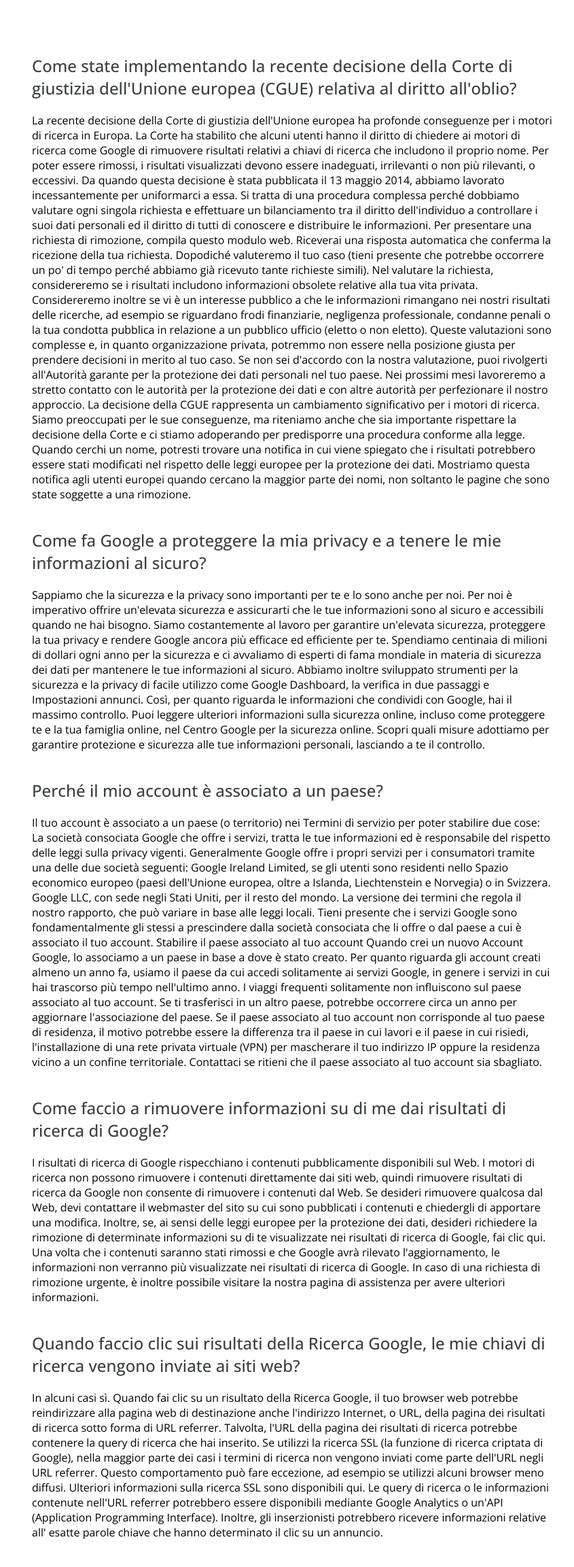
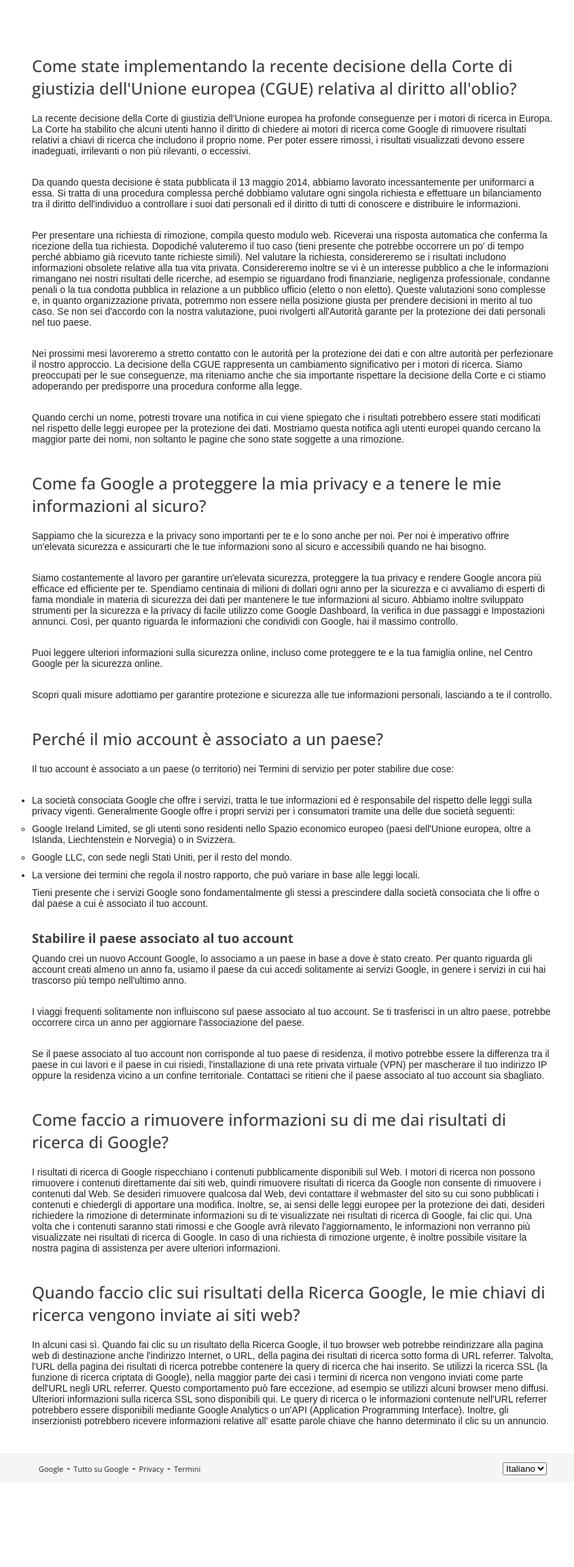
Before and after one commit to MarcoPorcaro1987/php-google-faq, a PHP site: page / in a window 1280 px wide. Shown: the part 108-2413 px from the top of the page at 68% size, without its empty margins (209-1054 px from the left). After the commit the page ends 2278 px from the top, so only its background shows below. Run offline with PHP 8.4, Linux system fonts and the light colour scheme.

Commit message:
Aggiunto stile

```diff
--- a/index.php
+++ b/index.php
@@ -2,50 +2,56 @@
     $faq = [
         [
             "domanda" => "Come state implementando la recente decisione della Corte di giustizia dell'Unione europea (CGUE) relativa al diritto all'oblio?",
-            "risposta" => "La recente decisione della Corte di giustizia dell'Unione europea ha profonde conseguenze per i motori di ricerca in Europa. La Corte ha stabilito che alcuni utenti hanno il diritto di chiedere ai motori di ricerca come Google di rimuovere risultati relativi a chiavi di ricerca che includono il proprio nome. Per poter essere rimossi, i risultati visualizzati devono essere inadeguati, irrilevanti o non più rilevanti, o eccessivi.
+            "risposta" => "<p>La recente decisione della Corte di giustizia dell'Unione europea ha profonde conseguenze per i motori di ricerca in Europa. La Corte ha stabilito che alcuni utenti hanno il diritto di chiedere ai motori di ricerca come Google di rimuovere risultati relativi a chiavi di ricerca che includono il proprio nome. Per poter essere rimossi, i risultati visualizzati devono essere inadeguati, irrilevanti o non più rilevanti, o eccessivi.
+            </p>
 
-            Da quando questa decisione è stata pubblicata il 13 maggio 2014, abbiamo lavorato incessantemente per uniformarci a essa. Si tratta di una procedura complessa perché dobbiamo valutare ogni singola richiesta e effettuare un bilanciamento tra il diritto dell'individuo a controllare i suoi dati personali ed il diritto di tutti di conoscere e distribuire le informazioni.
+            <p>Da quando questa decisione è stata pubblicata il 13 maggio 2014, abbiamo lavorato incessantemente per uniformarci a essa. Si tratta di una procedura complessa perché dobbiamo valutare ogni singola richiesta e effettuare un bilanciamento tra il diritto dell'individuo a controllare i suoi dati personali ed il diritto di tutti di conoscere e distribuire le informazioni.</p>
 
-            Per presentare una richiesta di rimozione, compila questo modulo web. Riceverai una risposta automatica che conferma la ricezione della tua richiesta. Dopodiché valuteremo il tuo caso (tieni presente che potrebbe occorrere un po' di tempo perché abbiamo già ricevuto tante richieste simili). Nel valutare la richiesta, considereremo se i risultati includono informazioni obsolete relative alla tua vita privata. Considereremo inoltre se vi è un interesse pubblico a che le informazioni rimangano nei nostri risultati delle ricerche, ad esempio se riguardano frodi finanziarie, negligenza professionale, condanne penali o la tua condotta pubblica in relazione a un pubblico ufficio (eletto o non eletto). Queste valutazioni sono complesse e, in quanto organizzazione privata, potremmo non essere nella posizione giusta per prendere decisioni in merito al tuo caso. Se non sei d'accordo con la nostra valutazione, puoi rivolgerti all'Autorità garante per la protezione dei dati personali nel tuo paese.
+            <p>Per presentare una richiesta di rimozione, compila questo modulo web. Riceverai una risposta automatica che conferma la ricezione della tua richiesta. Dopodiché valuteremo il tuo caso (tieni presente che potrebbe occorrere un po' di tempo perché abbiamo già ricevuto tante richieste simili). Nel valutare la richiesta, considereremo se i risultati includono informazioni obsolete relative alla tua vita privata. Considereremo inoltre se vi è un interesse pubblico a che le informazioni rimangano nei nostri risultati delle ricerche, ad esempio se riguardano frodi finanziarie, negligenza professionale, condanne penali o la tua condotta pubblica in relazione a un pubblico ufficio (eletto o non eletto). Queste valutazioni sono complesse e, in quanto organizzazione privata, potremmo non essere nella posizione giusta per prendere decisioni in merito al tuo caso. Se non sei d'accordo con la nostra valutazione, puoi rivolgerti all'Autorità garante per la protezione dei dati personali nel tuo paese.</p>
 
-            Nei prossimi mesi lavoreremo a stretto contatto con le autorità per la protezione dei dati e con altre autorità per perfezionare il nostro approccio. La decisione della CGUE rappresenta un cambiamento significativo per i motori di ricerca. Siamo preoccupati per le sue conseguenze, ma riteniamo anche che sia importante rispettare la decisione della Corte e ci stiamo adoperando per predisporre una procedura conforme alla legge.
+            <p>Nei prossimi mesi lavoreremo a stretto contatto con le autorità per la protezione dei dati e con altre autorità per perfezionare il nostro approccio. La decisione della CGUE rappresenta un cambiamento significativo per i motori di ricerca. Siamo preoccupati per le sue conseguenze, ma riteniamo anche che sia importante rispettare la decisione della Corte e ci stiamo adoperando per predisporre una procedura conforme alla legge.</p>
 
-            Quando cerchi un nome, potresti trovare una notifica in cui viene spiegato che i risultati potrebbero essere stati modificati nel rispetto delle leggi europee per la protezione dei dati. Mostriamo questa notifica agli utenti europei quando cercano la maggior parte dei nomi, non soltanto le pagine che sono state soggette a una rimozione.",
+            <p>Quando cerchi un nome, potresti trovare una notifica in cui viene spiegato che i risultati potrebbero essere stati modificati nel rispetto delle leggi europee per la protezione dei dati. Mostriamo questa notifica agli utenti europei quando cercano la maggior parte dei nomi, non soltanto le pagine che sono state soggette a una rimozione.</p>",
         ],
         [
             "domanda" => "Come fa Google a proteggere la mia privacy e a tenere le mie informazioni al sicuro?",
-            "risposta" => "Sappiamo che la sicurezza e la privacy sono importanti per te e lo sono anche per noi. Per noi è imperativo offrire un'elevata sicurezza e assicurarti che le tue informazioni sono al sicuro e accessibili quando ne hai bisogno.
+            "risposta" => "<p>Sappiamo che la sicurezza e la privacy sono importanti per te e lo sono anche per noi. Per noi è imperativo offrire un'elevata sicurezza e assicurarti che le tue informazioni sono al sicuro e accessibili quando ne hai bisogno.</p>
 
-            Siamo costantemente al lavoro per garantire un'elevata sicurezza, proteggere la tua privacy e rendere Google ancora più efficace ed efficiente per te. Spendiamo centinaia di milioni di dollari ogni anno per la sicurezza e ci avvaliamo di esperti di fama mondiale in materia di sicurezza dei dati per mantenere le tue informazioni al sicuro. Abbiamo inoltre sviluppato strumenti per la sicurezza e la privacy di facile utilizzo come Google Dashboard, la verifica in due passaggi e Impostazioni annunci. Così, per quanto riguarda le informazioni che condividi con Google, hai il massimo controllo.
+            <p>Siamo costantemente al lavoro per garantire un'elevata sicurezza, proteggere la tua privacy e rendere Google ancora più efficace ed efficiente per te. Spendiamo centinaia di milioni di dollari ogni anno per la sicurezza e ci avvaliamo di esperti di fama mondiale in materia di sicurezza dei dati per mantenere le tue informazioni al sicuro. Abbiamo inoltre sviluppato strumenti per la sicurezza e la privacy di facile utilizzo come Google Dashboard, la verifica in due passaggi e Impostazioni annunci. Così, per quanto riguarda le informazioni che condividi con Google, hai il massimo controllo.</p>
 
-            Puoi leggere ulteriori informazioni sulla sicurezza online, incluso come proteggere te e la tua famiglia online, nel Centro Google per la sicurezza online.
+            <p>Puoi leggere ulteriori informazioni sulla sicurezza online, incluso come proteggere te e la tua famiglia online, nel Centro Google per la sicurezza online.</p>
 
-            Scopri quali misure adottiamo per garantire protezione e sicurezza alle tue informazioni personali, lasciando a te il controllo.",
+            <p>Scopri quali misure adottiamo per garantire protezione e sicurezza alle tue informazioni personali, lasciando a te il controllo.</p>",
         ],
         [
             "domanda" => "Perché il mio account è associato a un paese?",
-            "risposta" => "Il tuo account è associato a un paese (o territorio) nei Termini di servizio per poter stabilire due cose:
+            "risposta" => "<p>Il tuo account è associato a un paese (o territorio) nei Termini di servizio per poter stabilire due cose:</p>
+            <ul>
+                <li>La società consociata Google che offre i servizi, tratta le tue informazioni ed è responsabile del rispetto delle leggi sulla privacy vigenti. Generalmente Google offre i propri servizi per i consumatori tramite una delle due società seguenti:
+                    <ul>
+                        <li> Google Ireland Limited, se gli utenti sono residenti nello Spazio economico europeo (paesi dell'Unione europea, oltre a Islanda, Liechtenstein e Norvegia) o in Svizzera.</li>
+                        <li>Google LLC, con sede negli Stati Uniti, per il resto del mondo.</li>
+                    </ul>
+                </li>
+                <li>La versione dei termini che regola il nostro rapporto, che può variare in base alle leggi locali.</li>
+            </ul>
 
-            La società consociata Google che offre i servizi, tratta le tue informazioni ed è responsabile del rispetto delle leggi sulla privacy vigenti. Generalmente Google offre i propri servizi per i consumatori tramite una delle due società seguenti:
-            Google Ireland Limited, se gli utenti sono residenti nello Spazio economico europeo (paesi dell'Unione europea, oltre a Islanda, Liechtenstein e Norvegia) o in Svizzera.
-            Google LLC, con sede negli Stati Uniti, per il resto del mondo.
-            La versione dei termini che regola il nostro rapporto, che può variare in base alle leggi locali.
-            Tieni presente che i servizi Google sono fondamentalmente gli stessi a prescindere dalla società consociata che li offre o dal paese a cui è associato il tuo account.
+            <p>Tieni presente che i servizi Google sono fondamentalmente gli stessi a prescindere dalla società consociata che li offre o dal paese a cui è associato il tuo account.</p>
 
-            Stabilire il paese associato al tuo account
-            Quando crei un nuovo Account Google, lo associamo a un paese in base a dove è stato creato. Per quanto riguarda gli account creati almeno un anno fa, usiamo il paese da cui accedi solitamente ai servizi Google, in genere i servizi in cui hai trascorso più tempo nell'ultimo anno.
+            <h3>Stabilire il paese associato al tuo account</h3>
+            <p>Quando crei un nuovo Account Google, lo associamo a un paese in base a dove è stato creato. Per quanto riguarda gli account creati almeno un anno fa, usiamo il paese da cui accedi solitamente ai servizi Google, in genere i servizi in cui hai trascorso più tempo nell'ultimo anno.</p>
 
-            I viaggi frequenti solitamente non influiscono sul paese associato al tuo account. Se ti trasferisci in un altro paese, potrebbe occorrere circa un anno per aggiornare l'associazione del paese.
+            <p>I viaggi frequenti solitamente non influiscono sul paese associato al tuo account. Se ti trasferisci in un altro paese, potrebbe occorrere circa un anno per aggiornare l'associazione del paese.</p>
 
-            Se il paese associato al tuo account non corrisponde al tuo paese di residenza, il motivo potrebbe essere la differenza tra il paese in cui lavori e il paese in cui risiedi, l'installazione di una rete privata virtuale (VPN) per mascherare il tuo indirizzo IP oppure la residenza vicino a un confine territoriale. Contattaci se ritieni che il paese associato al tuo account sia sbagliato.",
+            <p>Se il paese associato al tuo account non corrisponde al tuo paese di residenza, il motivo potrebbe essere la differenza tra il paese in cui lavori e il paese in cui risiedi, l'installazione di una rete privata virtuale (VPN) per mascherare il tuo indirizzo IP oppure la residenza vicino a un confine territoriale. Contattaci se ritieni che il paese associato al tuo account sia sbagliato.</p>",
         ],
         [
             "domanda" => "Come faccio a rimuovere informazioni su di me dai risultati di ricerca di Google?",
-            "risposta" => "I risultati di ricerca di Google rispecchiano i contenuti pubblicamente disponibili sul Web. I motori di ricerca non possono rimuovere i contenuti direttamente dai siti web, quindi rimuovere risultati di ricerca da Google non consente di rimuovere i contenuti dal Web. Se desideri rimuovere qualcosa dal Web, devi contattare il webmaster del sito su cui sono pubblicati i contenuti e chiedergli di apportare una modifica. Inoltre, se, ai sensi delle leggi europee per la protezione dei dati, desideri richiedere la rimozione di determinate informazioni su di te visualizzate nei risultati di ricerca di Google, fai clic qui. Una volta che i contenuti saranno stati rimossi e che Google avrà rilevato l'aggiornamento, le informazioni non verranno più visualizzate nei risultati di ricerca di Google. In caso di una richiesta di rimozione urgente, è inoltre possibile visitare la nostra pagina di assistenza per avere ulteriori informazioni.",
+            "risposta" => "<p>I risultati di ricerca di Google rispecchiano i contenuti pubblicamente disponibili sul Web. I motori di ricerca non possono rimuovere i contenuti direttamente dai siti web, quindi rimuovere risultati di ricerca da Google non consente di rimuovere i contenuti dal Web. Se desideri rimuovere qualcosa dal Web, devi contattare il webmaster del sito su cui sono pubblicati i contenuti e chiedergli di apportare una modifica. Inoltre, se, ai sensi delle leggi europee per la protezione dei dati, desideri richiedere la rimozione di determinate informazioni su di te visualizzate nei risultati di ricerca di Google, fai clic qui. Una volta che i contenuti saranno stati rimossi e che Google avrà rilevato l'aggiornamento, le informazioni non verranno più visualizzate nei risultati di ricerca di Google. In caso di una richiesta di rimozione urgente, è inoltre possibile visitare la nostra pagina di assistenza per avere ulteriori informazioni.</p>",
         ],
         [
             "domanda" => "Quando faccio clic sui risultati della Ricerca Google, le mie chiavi di ricerca vengono inviate ai siti web?",
-            "risposta" => "In alcuni casi sì. Quando fai clic su un risultato della Ricerca Google, il tuo browser web potrebbe reindirizzare alla pagina web di destinazione anche l'indirizzo Internet, o URL, della pagina dei risultati di ricerca sotto forma di URL referrer. Talvolta, l'URL della pagina dei risultati di ricerca potrebbe contenere la query di ricerca che hai inserito. Se utilizzi la ricerca SSL (la funzione di ricerca criptata di Google), nella maggior parte dei casi i termini di ricerca non vengono inviati come parte dell'URL negli URL referrer. Questo comportamento può fare eccezione, ad esempio se utilizzi alcuni browser meno diffusi. Ulteriori informazioni sulla ricerca SSL sono disponibili qui. Le query di ricerca o le informazioni contenute nell'URL referrer potrebbero essere disponibili mediante Google Analytics o un'API (Application Programming Interface). Inoltre, gli inserzionisti potrebbero ricevere informazioni relative all' esatte parole chiave che hanno determinato il clic su un annuncio.",
+            "risposta" => "<p>In alcuni casi sì. Quando fai clic su un risultato della Ricerca Google, il tuo browser web potrebbe reindirizzare alla pagina web di destinazione anche l'indirizzo Internet, o URL, della pagina dei risultati di ricerca sotto forma di URL referrer. Talvolta, l'URL della pagina dei risultati di ricerca potrebbe contenere la query di ricerca che hai inserito. Se utilizzi la ricerca SSL (la funzione di ricerca criptata di Google), nella maggior parte dei casi i termini di ricerca non vengono inviati come parte dell'URL negli URL referrer. Questo comportamento può fare eccezione, ad esempio se utilizzi alcuni browser meno diffusi. Ulteriori informazioni sulla ricerca SSL sono disponibili qui. Le query di ricerca o le informazioni contenute nell'URL referrer potrebbero essere disponibili mediante Google Analytics o un'API (Application Programming Interface). Inoltre, gli inserzionisti potrebbero ricevere informazioni relative all' esatte parole chiave che hanno determinato il clic su un annuncio.</p>",
         ],
     ];
 
@@ -88,6 +94,33 @@
             }
             ?>
         </main>
-        <footer></footer>
+        <footer>
+            <div class="foot-cont">
+                <nav>
+                    <ul class="foot-nav">
+                        <li>
+                            <a href="">Google</a>
+                        </li>
+                        <span>-</span>
+                        <li>
+                            <a href="">Tutto su Google</a>
+                        </li>
+                        <span>-</span>
+                        <li>
+                            <a href="">Privacy</a>
+                        </li>
+                        <span>-</span>
+                        <li>
+                            <a href="">Termini</a>
+                        </li>
+                    </ul>
+                </nav>
+                <div class="icon-cont">
+                    <select name="" id="">
+                        <option value="Italiano">Italiano</option>
+                    </select>
+                </div>
+            </div>
+        </footer>
     </body>
 </html>
--- a/style/style.css
+++ b/style/style.css
@@ -8,17 +8,32 @@ body {
     font-family: 'Open Sans', sans-serif;
 }
 
-ul {
-    list-style: none;
+p {
+    margin-bottom: 1.875rem;
+    color: rgba(0,0,0,0.87);
+    font-family: arial,sans-serif;
+    font-size: 14px;
+    font-weight: 400;
+}
+main ul {
+    margin-top: .625rem;
 }
 
-li {
-    margin:  0 1.25rem;
-    color: #5F6368;
-    padding: .625rem 0;
-    font-size: .9375rem;
-    font-weight: 500;
-    letter-spacing: 0;
+main ul li{
+    margin-bottom: .625rem;
+    color: rgba(0,0,0,0.87);
+    font-family: arial,sans-serif;
+    font-size: 14px;
+    font-weight: 400;
+}
+
+main h3{
+    color:#3c4043;
+    margin-bottom: .625rem;
+}
+
+.head-bottom ul, .foot-cont ul {
+    list-style: none;
 }
 
 .head-top h2 {
@@ -43,14 +58,25 @@ li {
 .logo {
     padding: .625rem 0;
 }
+
 .head-bottom{
     border-bottom: .0625rem solid #5F6368;
 }
-.nav {
+
+.head-bottom .nav {
     display: flex;
 }
 
-li:last-child {
+.head-bottom li {
+    margin:  0 1.25rem;
+    color: #5F6368;
+    padding: .625rem 0;
+    font-size: .9375rem;
+    font-weight: 500;
+    letter-spacing: 0;
+}
+
+.head-bottom li:last-child {
     color: blue;
     border-bottom: .1875rem solid #3367d6;
 }
@@ -71,3 +97,30 @@ li:last-child {
 .container div {
     margin-bottom: 2.5rem;
 }
+
+footer {
+    background-color: #f5f5f5;
+}
+
+.foot-cont {
+    display: flex;
+    width: 60%;
+    margin: 0 auto;
+    padding: .625rem;
+    justify-content: space-between;
+}
+
+.foot-nav {
+    display: flex;
+    align-items: center;
+
+}
+
+.foot-nav span {
+    margin: 0 .3125rem;
+}
+.foot-nav li a {
+    color: rgba(0,0,0,0.87);
+    font-size: .6875rem;
+    text-decoration: none;
+}
```
